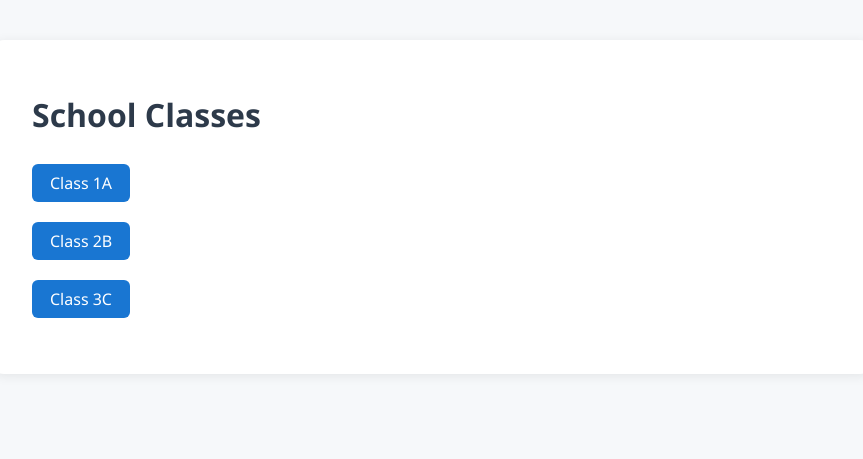
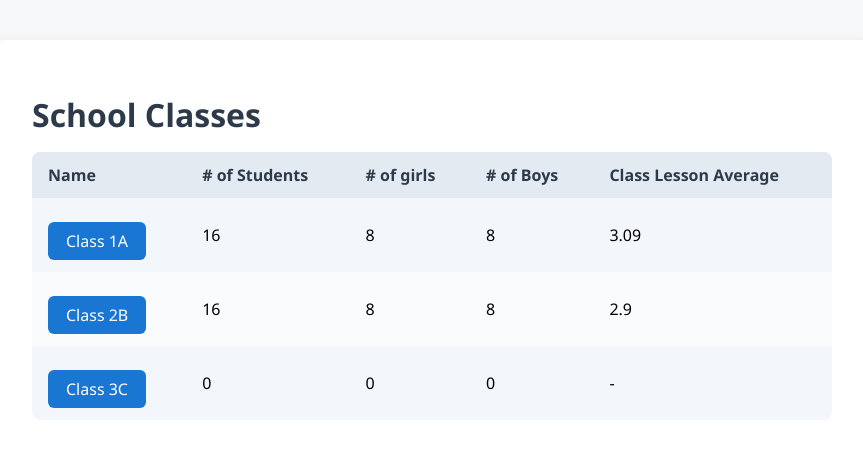
Before and after one commit to SpsKnSK/api, a Flask app: page / in a window 1280 px wide. Shown: the top 459 px of the page, without its empty margins (208-1071 px from the left). Run offline with Flask 3, Linux system fonts and the light colour scheme.

Commit message:
Added class statistics

```diff
--- a/Extra/WebWithFlask/templates/classes.html
+++ b/Extra/WebWithFlask/templates/classes.html
@@ -8,13 +8,30 @@
 <body>
     <div class="container">
         <h1>School Classes</h1>
-        <ul>
+        <table>
+            <tr>
+                <th>Name</th>
+                <th># of Students</th>
+                <th># of girls</th>
+                <th># of Boys</th>
+                <th>Class Lesson Average</th>
+            </tr>
             {% for cls in classes %}
-                <li>
-                    <a class="btn" href="{{ url_for('class_detail', class_id=cls.id) }}">{{ cls.name }}</a>
-                </li>
+                {% set girls = cls.students | selectattr('sex', 'equalto', 'F') | list %}
+                {% set boys = cls.students | selectattr('sex', 'equalto', 'M') | list %}
+                {% set all_grades = [] %}
+                {% for s in cls.students %}
+                    {% set _ = all_grades.extend(s.grades) %}
+                {% endfor %}
+                <tr>
+                    <td><a class="btn" href="{{ url_for('class_detail', class_id=cls.id) }}">{{ cls.name }}</a></td>
+                    <td>{{ cls.students|length }}</td>
+                    <td>{{ girls|length }}</td>
+                    <td>{{ boys|length }}</td>
+                    <td>{% if all_grades %}{{ (all_grades | sum / all_grades | length) | round(2) }}{% else %}-{% endif %}</td>
+                </tr>
             {% endfor %}
-        </ul>
+        </table>
     </div>
 </body>
 </html>
```
